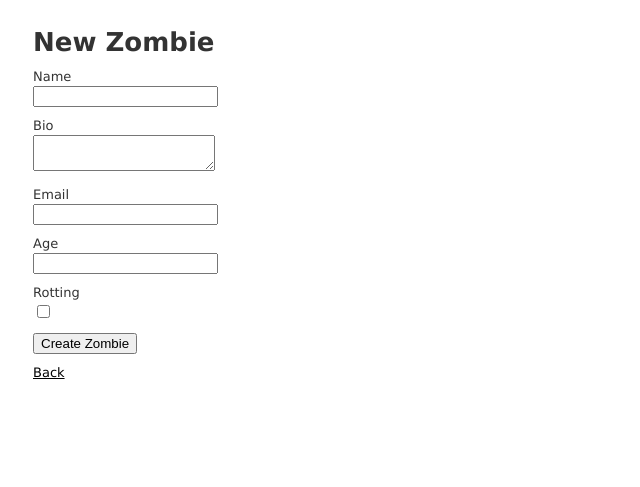
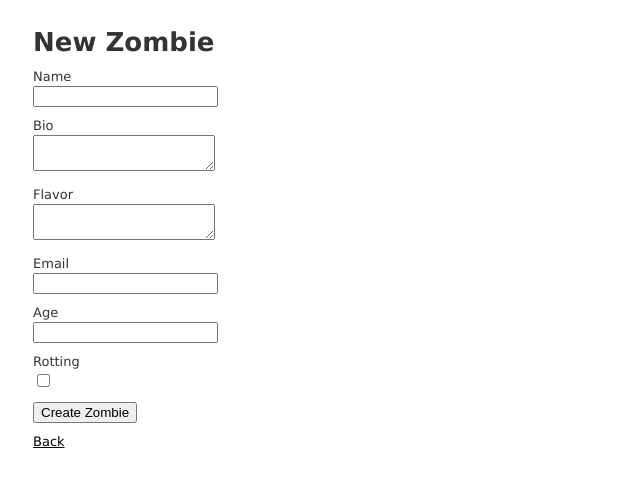
Before and after one commit to Levii01/TwitterForZombie, a Rails app: page /zombies/new in a window 1280 px wide. Shown: the top 487 px of the page, without its empty margins (0-640 px from the left). Run offline with Rails 7, Linux system fonts and the light colour scheme; style sheets or scripts are compiled from the project's sources; some libraries are stand-ins or nearby versions.

Commit message:
Aditional variable in form, brain flavor :)

```diff
--- a/app/controllers/zombies_controller.rb
+++ b/app/controllers/zombies_controller.rb
@@ -25,6 +25,8 @@ class ZombiesController < ApplicationController
   # POST /zombies.json
   def create
     @zombie = Zombie.new(zombie_params)
+    brain = params[:zombie][:flavor]
+    @zombie.create_brain(flavor: brain) if brain
 
     respond_to do |format|
       if @zombie.save
@@ -69,6 +71,6 @@ class ZombiesController < ApplicationController
 
     # Never trust parameters from the scary internet, only allow the white list through.
     def zombie_params
-      params.require(:zombie).permit(:name, :bio, :age, :email, :rotting)
+      params.require(:zombie).permit(:name, :bio, :age, :email, :rotting, :flavor)
     end
 end
--- a/app/models/zombie.rb
+++ b/app/models/zombie.rb
@@ -2,6 +2,8 @@ class Zombie < ApplicationRecord
   has_one :brain, dependent: :destroy
   has_many :assignments
   has_many :roles, through: :assignments
+
+  attr_accessor :flavor
 
   before_save :make_rotting
 
--- a/app/views/zombies/_form.html.erb
+++ b/app/views/zombies/_form.html.erb
@@ -22,6 +22,11 @@
   </div>
 
   <div class="field">
+    <%= f.label :flavor %>
+    <%= f.text_area :flavor %>
+  </div>
+
+  <div class="field">
     <%= f.label :email %>
     <%= f.email_field :email %>
   </div>
```
